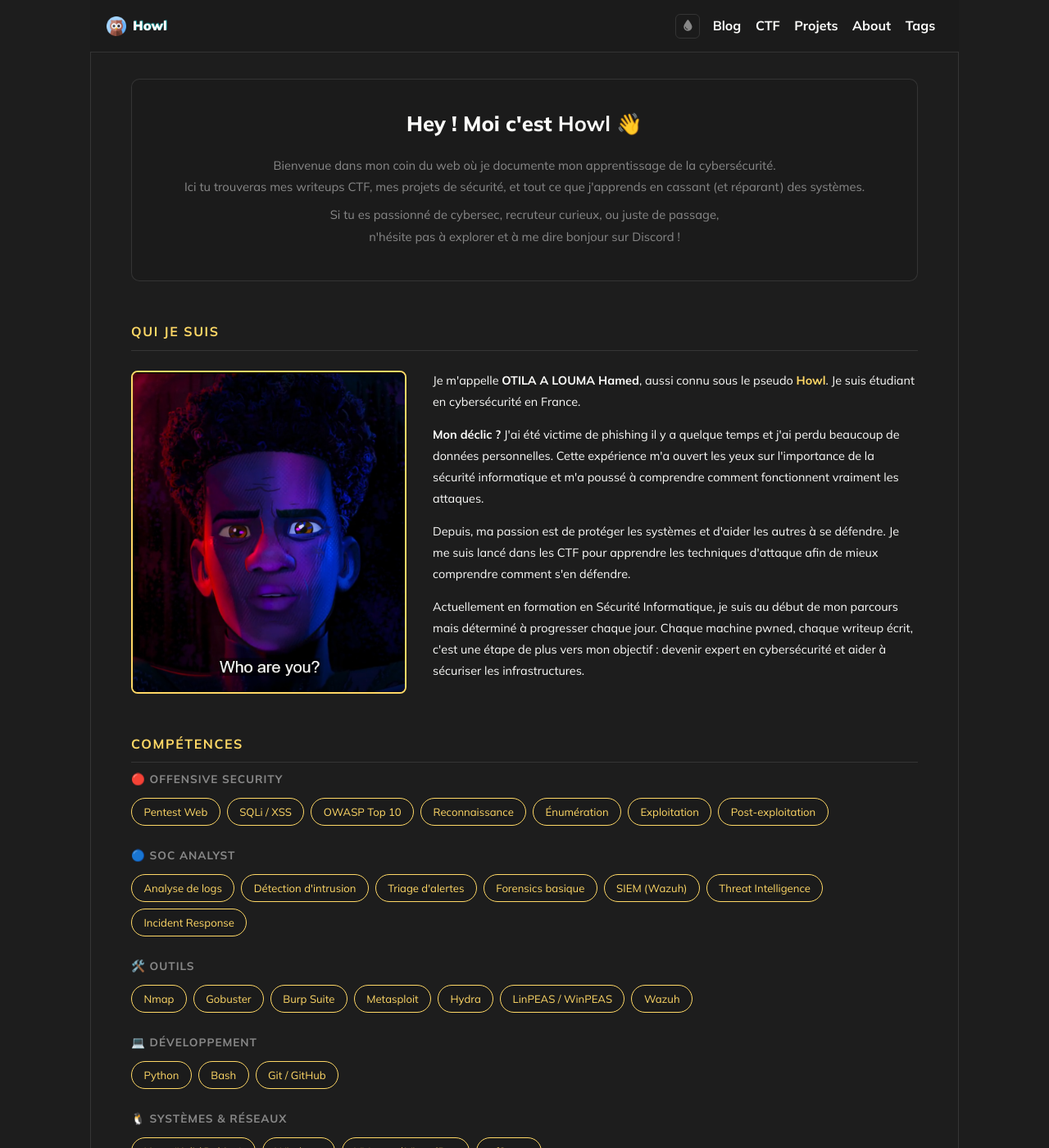
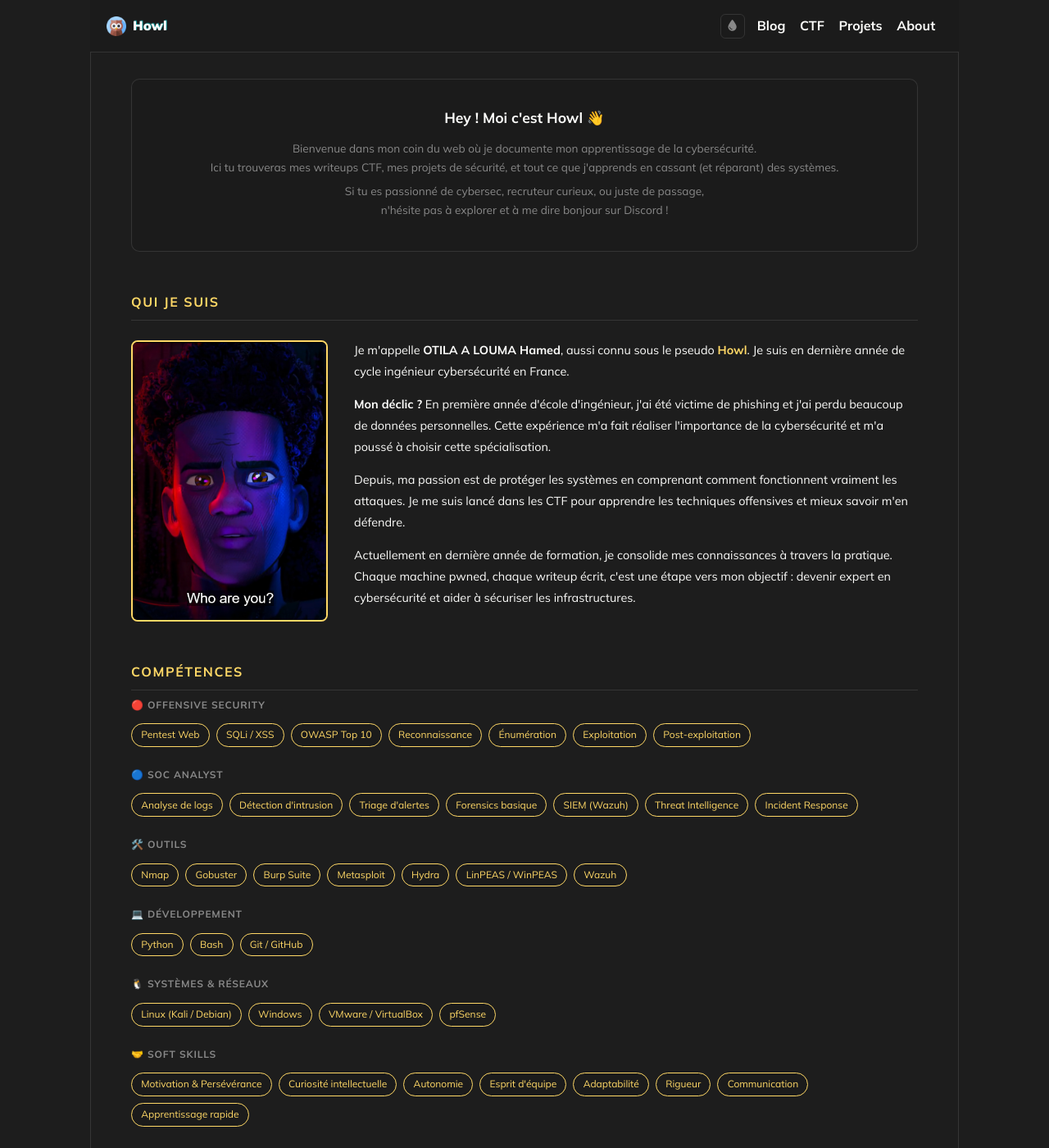
Before and after one commit to Hmdowl/hmdowl.github.io, a Jekyll site: the page built from about.markdown, in a window 1280 px wide and 1400 px high. Shown: the whole window at 82% size. Built offline with Jekyll 4.4.1, drawn with Linux system fonts in a browser that asks for light colours.

Commit message:
mise à jour

```diff
--- a/_includes/header.html
+++ b/_includes/header.html
@@ -41,7 +41,6 @@
         <a href="{{ '/ctf.html' | relative_url }}"    class="nav-link glitch-hover" data-text="CTF">CTF</a>
         <a href="{{ '/projets.html' | relative_url }}" class="nav-link glitch-hover" data-text="Projets">Projets</a>
         <a href="{{ '/about.html' | relative_url }}"  class="nav-link glitch-hover" data-text="About">About</a>
-        <a href="{{ '/tags.html' | relative_url }}" class="nav-link glitch-hover" data-text="Tags">Tags</a>
       </nav>
 
     </div>
--- a/_includes/hero.html
+++ b/_includes/hero.html
@@ -16,7 +16,7 @@
 
     <div class="hero-status">
       <span>🟢</span>
-      <span>Disponible pour stage de 3 à 4 mois à partir de mars 2026</span>
+      <span>Disponible pour stage de 3 à 4 mois à partir d'avril 2026</span>
     </div>
 
     <div class="hero-stats" aria-label="Statistiques">
--- a/_includes/sidebar.html
+++ b/_includes/sidebar.html
@@ -40,11 +40,6 @@
       <p class="whoami__meta"><i class="fas fa-crosshairs"></i> {{ site.author.location }}</p>
       {% endif %}
 
-      {% if site.author.site and site.author.site != '' %}
-      <a href="{{ site.author.site }}" class="whoami__meta whoami__meta--link" target="_blank" rel="noopener">
-        <i class="fas fa-link"></i> {{ site.author.site }}
-      </a>
-      {% endif %}
 
       <div class="whoami__social">
         <!-- LinkedIn — lien à renseigner dans _config.yml (author.linkedin) -->
--- a/_layouts/post.html
+++ b/_layouts/post.html
@@ -43,7 +43,7 @@ layout: default
       {% if page.tags.size > 0 %}
       <div class="post-tags">
         {% for tag in page.tags %}
-        <a href="{{ '/ctf.html' | relative_url }}#{{ tag }}" class="tag">#{{ tag }}</a>
+        <span class="tag">#{{ tag }}</span>
         {% endfor %}
       </div>
       {% endif %}
--- a/about.markdown
+++ b/about.markdown
@@ -35,21 +35,20 @@ permalink: /about.html
       <div class="about-identity__text">
         <p>
           Je m'appelle <strong>OTILA A LOUMA Hamed</strong>, aussi connu sous le pseudo <strong style="color: var(--accent)">Howl</strong>.
-          Je suis étudiant en cybersécurité en France.
+          Je suis en dernière année de cycle ingénieur cybersécurité en France.
         </p>
         <p>
-          <strong>Mon déclic ?</strong> J'ai été victime de phishing il y a quelque temps et j'ai perdu beaucoup de données personnelles.
-          Cette expérience m'a ouvert les yeux sur l'importance de la sécurité informatique et m'a poussé à comprendre
-          comment fonctionnent vraiment les attaques.
+          <strong>Mon déclic ?</strong> En première année d'école d'ingénieur, j'ai été victime de phishing et j'ai perdu beaucoup de données personnelles.
+          Cette expérience m'a fait réaliser l'importance de la cybersécurité et m'a poussé à choisir cette spécialisation.
         </p>
         <p>
-          Depuis, ma passion est de protéger les systèmes et d'aider les autres à se défendre. Je me suis lancé dans les CTF
-          pour apprendre les techniques d'attaque afin de mieux comprendre comment s'en défendre.
+          Depuis, ma passion est de protéger les systèmes en comprenant comment fonctionnent vraiment les attaques.
+          Je me suis lancé dans les CTF pour apprendre les techniques offensives et mieux savoir m'en défendre.
         </p>
         <p>
-          Actuellement en formation en Sécurité Informatique, je suis au début de mon parcours mais déterminé à progresser
-          chaque jour. Chaque machine pwned, chaque writeup écrit, c'est une étape de plus vers mon objectif :
-          devenir expert en cybersécurité et aider à sécuriser les infrastructures.
+          Actuellement en dernière année de formation, je consolide mes connaissances à travers la pratique.
+          Chaque machine pwned, chaque writeup écrit, c'est une étape vers mon objectif : devenir expert
+          en cybersécurité et aider à sécuriser les infrastructures.
         </p>
       </div>
     </div>
@@ -230,6 +229,13 @@ permalink: /about.html
       </div>
 
     </div>
+
+    <div class="cv-download">
+      <a href="{{ '/assets/cv/cv-hamed-louma.pdf' | relative_url }}" class="cv-download__btn" download>
+        <i class="fas fa-file-pdf"></i> Télécharger mon CV
+      </a>
+    </div>
+
   </div>
 
 </div>
--- a/assets/css/style.css
+++ b/assets/css/style.css
@@ -1841,23 +1841,23 @@ a.tag:hover {
 }
 
 .about-intro__text {
-  font-size: 1.6rem;
-  font-weight: 800;
-  color: var(--text);
-  margin-bottom: 1rem;
+  font-size: 1.1rem;
+  font-weight: 700;
+  color: var(--text);
+  margin-bottom: 0.6rem;
 }
 
 .about-intro__sub {
-  font-size: 0.92rem;
-  color: var(--text-muted);
-  line-height: 1.8;
-  margin-bottom: 0.5rem;
+  font-size: 0.85rem;
+  color: var(--text-muted);
+  line-height: 1.7;
+  margin-bottom: 0.4rem;
 }
 
 /* ── Qui je suis : 2 colonnes ── */
 .about-identity {
   display: grid;
-  grid-template-columns: 35% 1fr;
+  grid-template-columns: 25% 1fr;
   gap: 2rem;
   align-items: stretch;
 }
@@ -2035,7 +2035,7 @@ a.tag:hover {
 }
 
 .about-skill-group__title {
-  font-size: 0.85rem;
+  font-size: 0.75rem;
   font-weight: 700;
   color: var(--text-muted);
   text-transform: uppercase;
@@ -2055,8 +2055,8 @@ a.tag:hover {
   border: 1px solid var(--accent);
   color: var(--accent);
   border-radius: 20px;
-  padding: 0.3rem 0.9rem;
-  font-size: 0.82rem;
+  padding: 0.2rem 0.7rem;
+  font-size: 0.75rem;
   font-weight: 500;
   transition: background 0.2s, color 0.2s;
 }
@@ -2296,6 +2296,30 @@ details[open] .erasmus-summary::after { transform: rotate(90deg); }
 .erasmus-item__info span {
   font-size: 0.77rem;
   color: var(--text-muted);
+}
+
+/* ── CV Download ── */
+.cv-download {
+  margin-top: 1.5rem;
+  text-align: center;
+}
+
+.cv-download__btn {
+  display: inline-flex;
+  align-items: center;
+  gap: 0.6rem;
+  background: var(--accent);
+  color: var(--bg);
+  font-size: 0.85rem;
+  font-weight: 700;
+  padding: 0.65rem 1.5rem;
+  border-radius: 6px;
+  transition: opacity 0.2s, transform 0.2s;
+}
+
+.cv-download__btn:hover {
+  opacity: 0.85;
+  transform: translateY(-2px);
 }
 
 /* ── Responsive ── */
```
Also changed, not shown: 1 other file.
